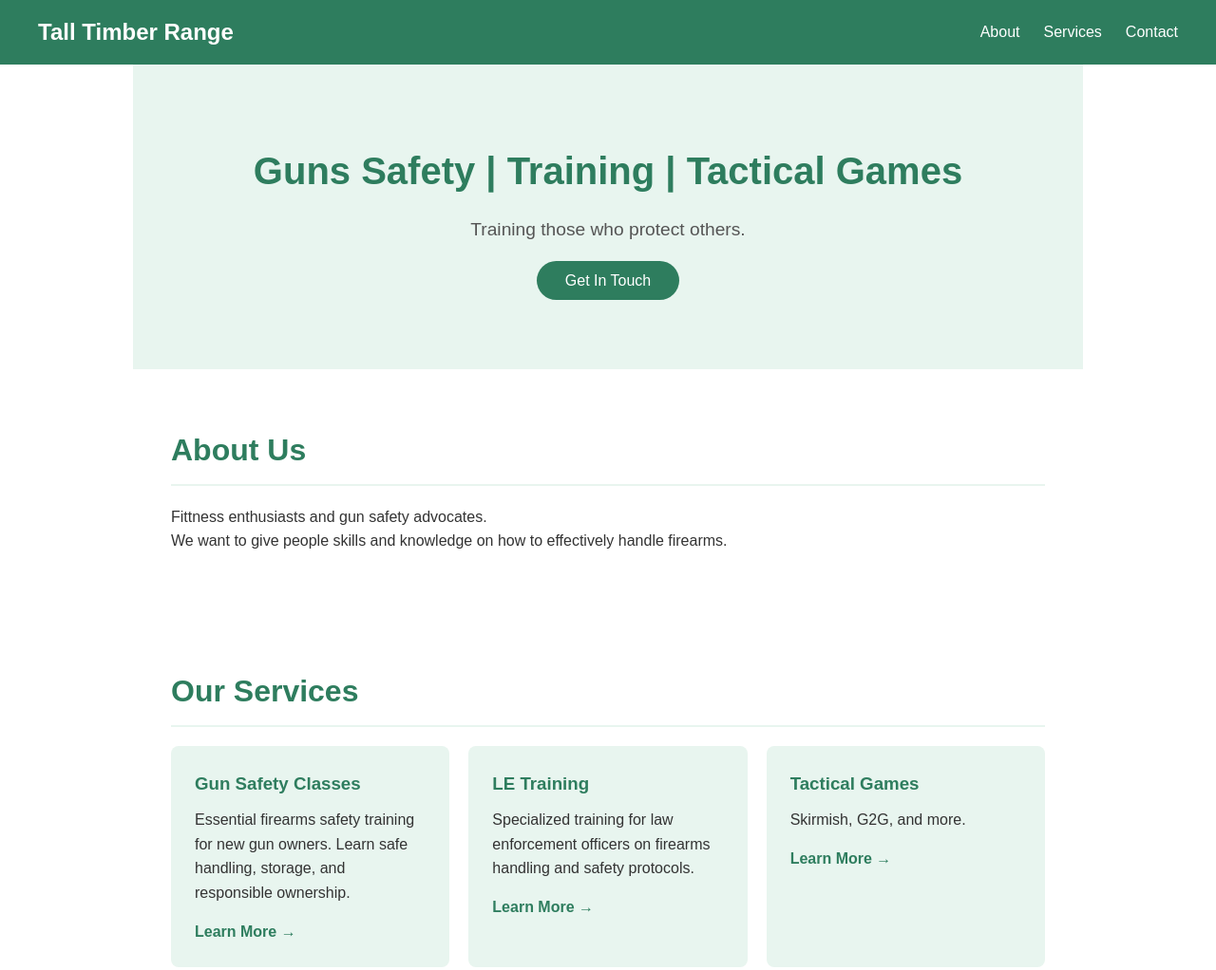
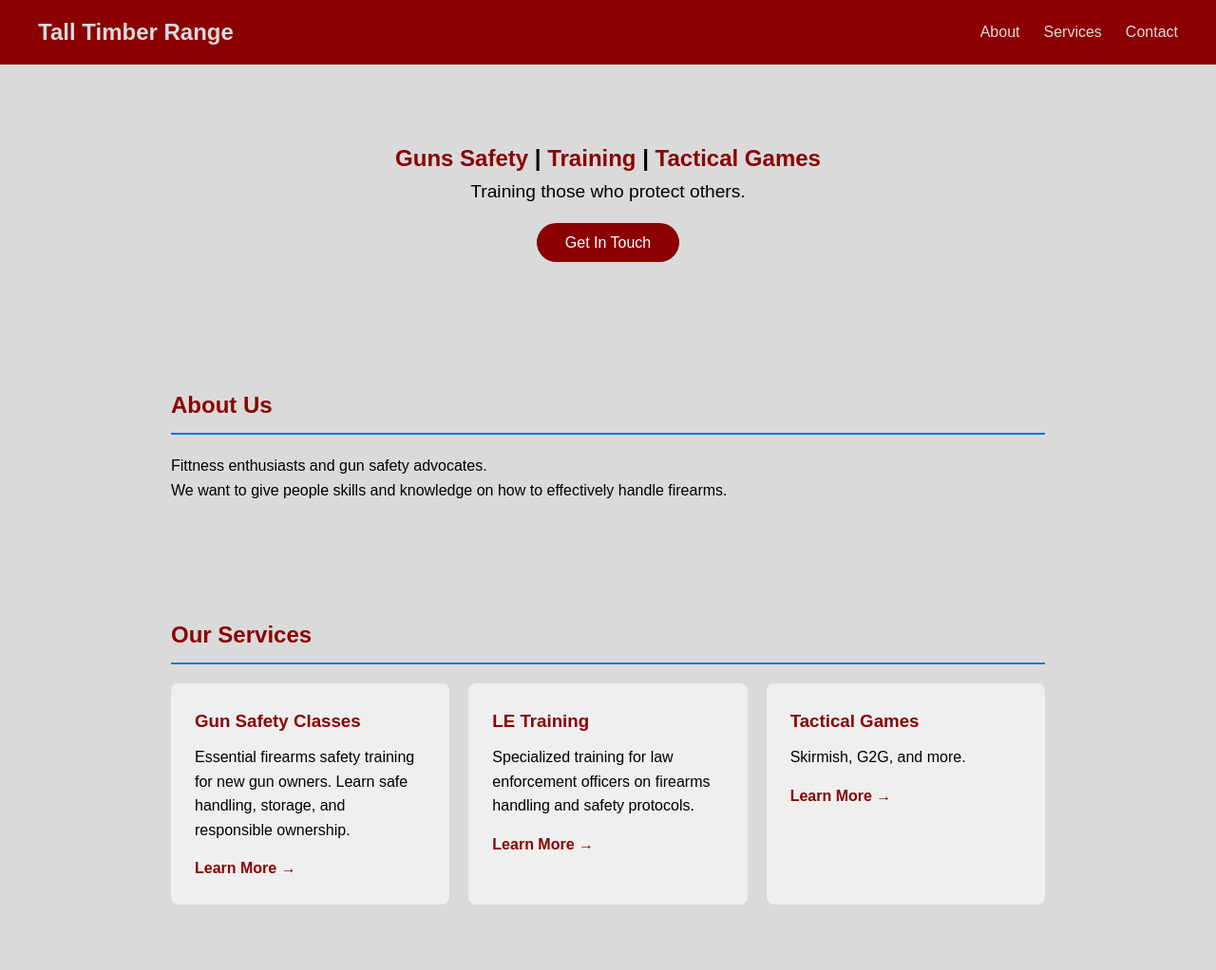
Before and after one commit to ttroyer17/TuscoRange, a plain HTML site: page index.html in a window 1280 px wide. Shown: the top 1022 px of the page at 95% size. Drawn offline with Linux system fonts and the light colour scheme.

Commit message:
Update colors and hero links

```diff
--- a/index.html
+++ b/index.html
@@ -20,9 +20,11 @@
 
         <!-- Hero Section -->
         <section class="hero">
-            <h1>Guns Safety | Training | Tactical Games</h1>
-            <p>Training those who protect others.</p>
-            <a href="#contact" class="button">Get In Touch</a>
+            <div class="container">
+                <h1><a href="services/gun-safety.html">Guns Safety</a> | <a href="services/le-training.html">Training</a> | <a href="services/tactical-games.html">Tactical Games</a></h1>
+                <p>Training those who protect others.</p>
+                <a href="#contact" class="button">Get In Touch</a>
+            </div>
         </section>
 
         <!-- About Section -->
--- a/style.css
+++ b/style.css
@@ -6,8 +6,9 @@
 
 body {
     font-family: Arial, sans-serif;
-    color: #333;
+    color: #000000;
     line-height: 1.6;
+    background-color: #dadada;
 }
 
 /* Navigation */
@@ -15,14 +16,14 @@ nav {
     display: flex;
     justify-content: space-between;
     align-items: center;
-    background-color: #2e7d5e;
+    background-color: #8b0000  ;
     padding: 15px 40px;
     position: sticky;
     top: 0;
 }
 
 .nav-brand {
-    color: white;
+    color: #dadada;
     font-size: 1.5rem;
     font-weight: bold;
 }
@@ -34,7 +35,7 @@ nav {
 }
 
 .nav-links a {
-    color: white;
+    color: #dadada ;
     text-decoration: none;
     font-size: 1rem;
 }
@@ -45,25 +46,46 @@ nav {
 
 /* Hero */
 .hero {
-    background-color: #e8f5ef;
+    background-color: #dadada;
     text-align: center;
     padding: 80px 20px;
 }
 
-.hero h1 {
-    font-size: 2.5rem;
-    color: #2e7d5e;
-    margin-bottom: 15px;
+.hero h1 a {
+    color: #8b0000 !important;
+    text-decoration: none;
+}
+
+.hero h1 a:visited {
+    color: #8b0000 !important;
+}
+
+.hero h1 a:hover {
+    text-decoration: underline;
 }
 
 .hero p {
     font-size: 1.2rem;
     margin-bottom: 25px;
-    color: #555;
+    color: #000000;
+}
+
+.hero p a {
+    color: #8b0000 !important;
+    font-weight: bold;
+    text-decoration: none;
+}
+
+.hero p a:visited {
+    color: #8b0000 !important;
+}
+
+.hero p a:hover {
+    text-decoration: underline;
 }
 
 .button {
-    background-color: #2e7d5e;
+    background-color: #8b0000 ;
     color: white;
     padding: 12px 30px;
     border-radius: 25px;
@@ -72,7 +94,7 @@ nav {
 }
 
 .button:hover {
-    background-color: #245f49;
+    background-color: #2e7d5e ;
 }
 
 /* Sections */
@@ -83,10 +105,10 @@ section {
 }
 
 section h2 {
-    font-size: 2rem;
-    color: #2e7d5e;
+    font-size: 1.5rem;
+    color: #8b0000 ;
     margin-bottom: 20px;
-    border-bottom: 2px solid #e8f5ef;
+    border-bottom: 2px solid #1a73e8 ;
     padding-bottom: 10px;
 }
 
@@ -99,13 +121,13 @@ section h2 {
 }
 
 .service-card {
-    background-color: #e8f5ef;
+    background-color: #efefef;
     border-radius: 8px;
     padding: 25px;
 }
 
 .service-card h3 {
-    color: #2e7d5e;
+    color: #8b0000;
     margin-bottom: 10px;
 }
 
@@ -126,7 +148,7 @@ section h2 {
 }
 
 .contact-info a {
-    color: #2e7d5e;
+    color: #8b0000 ;
     text-decoration: none;
 }
 
@@ -137,7 +159,7 @@ section h2 {
 }
 
 .social-links a {
-    background-color: #2e7d5e;
+    background-color: #8b0000;
     color: white;
     padding: 8px 18px;
     border-radius: 20px;
@@ -145,7 +167,7 @@ section h2 {
 }
 
 .social-links a:hover {
-    background-color: #245f49;
+    background-color: #2e7d5e;
 }
 
 .contact-form {
@@ -165,7 +187,7 @@ section h2 {
 }
 
 .contact-form button {
-    background-color: #2e7d5e;
+    background-color: #8b0000;
     color: white;
     padding: 12px;
     border: none;
@@ -180,7 +202,7 @@ section h2 {
 
 /* Footer */
 footer {
-    background-color: #2e7d5e;
+    background-color: #8b0000 ;
     color: white;
     text-align: center;
     padding: 20px;
@@ -190,7 +212,7 @@ footer {
 .card-link {
     display: inline-block;
     margin-top: 15px;
-    color: #2e7d5e;
+    color: #8b0000 ;
     font-weight: bold;
     text-decoration: none;
 }
```
